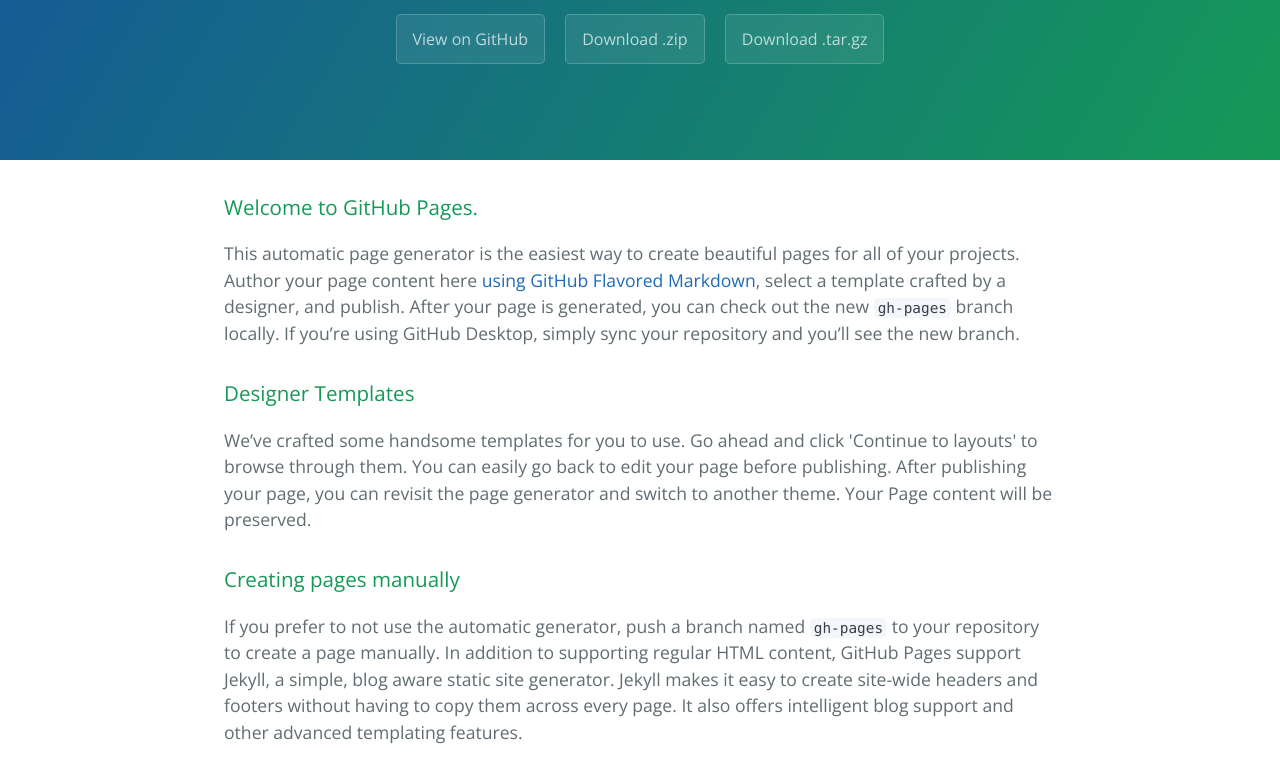
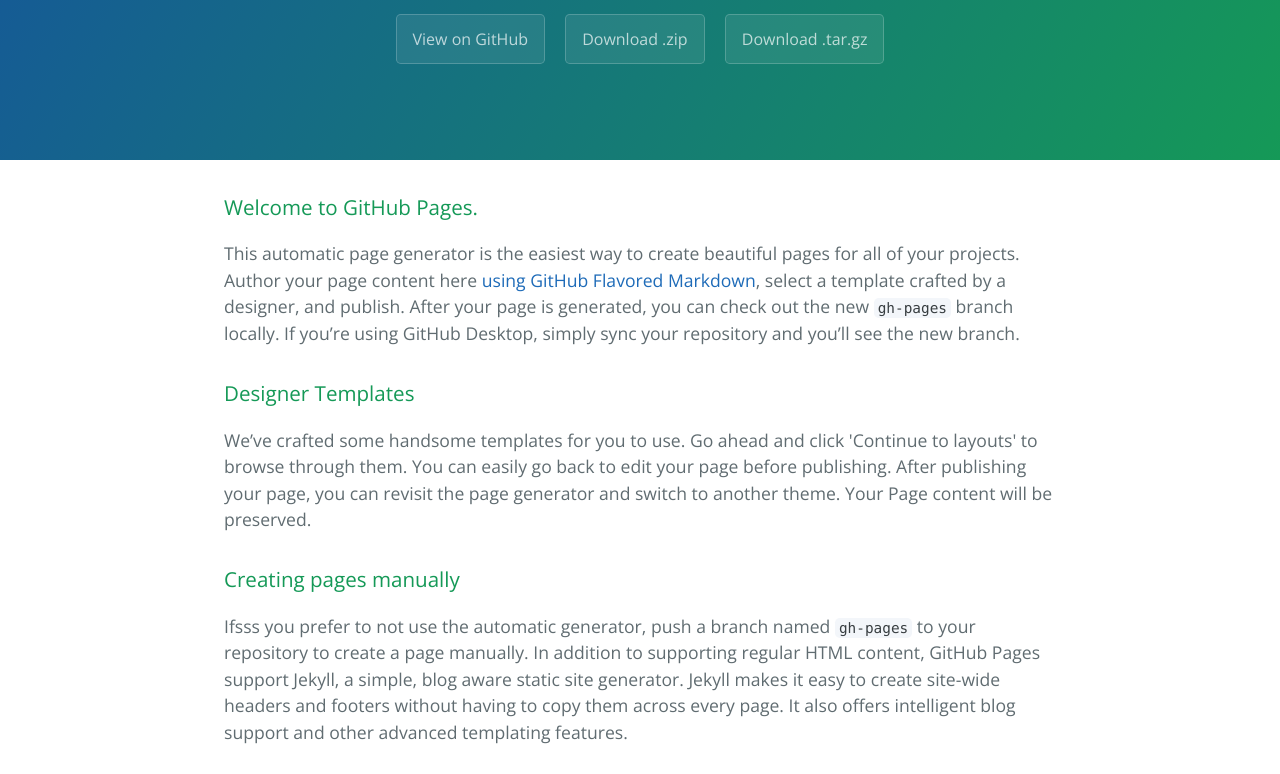
Before and after one commit to EudesSilva/nagagi, a plain HTML site: page index.html in a window 1280 px wide. Shown: the part 176-950 px from the top of the page. Drawn offline with nearby package versions, Linux system fonts and the light colour scheme.

Commit message:
alterated

```diff
--- a/index.html
+++ b/index.html
@@ -32,7 +32,7 @@
 <h3>
 <a id="creating-pages-manually" class="anchor" href="#creating-pages-manually" aria-hidden="true"><span aria-hidden="true" class="octicon octicon-link"></span></a>Creating pages manually</h3>
 
-<p>If you prefer to not use the automatic generator, push a branch named <code>gh-pages</code> to your repository to create a page manually. In addition to supporting regular HTML content, GitHub Pages support Jekyll, a simple, blog aware static site generator. Jekyll makes it easy to create site-wide headers and footers without having to copy them across every page. It also offers intelligent blog support and other advanced templating features.</p>
+<p>Ifsss you prefer to not use the automatic generator, push a branch named <code>gh-pages</code> to your repository to create a page manually. In addition to supporting regular HTML content, GitHub Pages support Jekyll, a simple, blog aware static site generator. Jekyll makes it easy to create site-wide headers and footers without having to copy them across every page. It also offers intelligent blog support and other advanced templating features.</p>
 
 <h3>
 <a id="authors-and-contributors" class="anchor" href="#authors-and-contributors" aria-hidden="true"><span aria-hidden="true" class="octicon octicon-link"></span></a>Authors and Contributors</h3>
```
